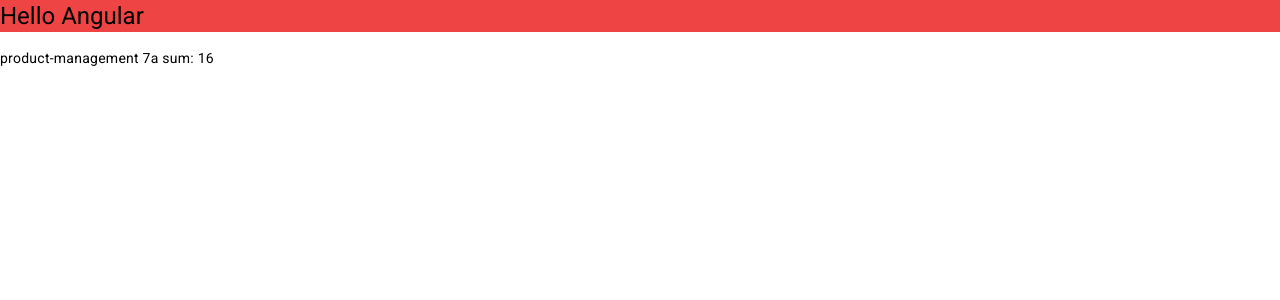
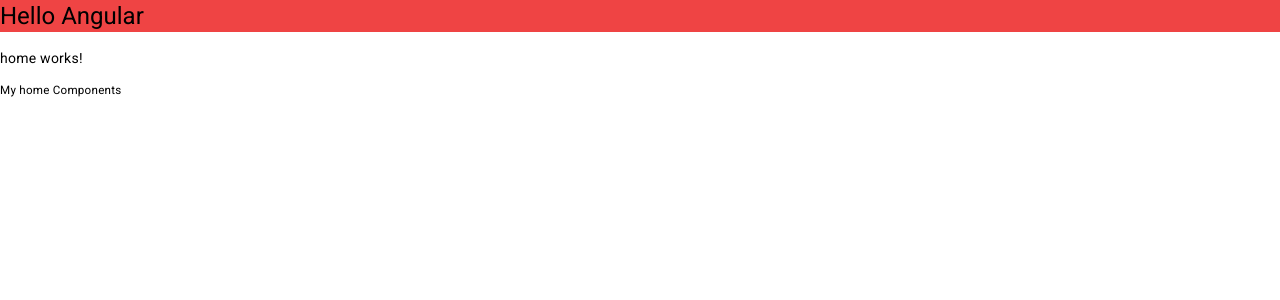
Before and after one commit to hellohridoy/Angular-17-tutorial-for-beginners, an Angular app: page / in a window 1280 px wide. Shown: the top 300 px of the page. Built offline with nearby package versions, Linux system fonts and the light colour scheme.

Commit message:
how to use one componets to another components

```diff
--- a/src/app/app.component.html
+++ b/src/app/app.component.html
@@ -1,4 +1,2 @@
 <h1 class="bg-red-500">Hello Angular</h1>
-{{ title }}
-{{ 3 + 4 + "a" }}
-<span>sum: </span><span>{{ a + b }}</span>
+<app-home></app-home>
--- a/src/app/app.component.ts
+++ b/src/app/app.component.ts
@@ -1,11 +1,12 @@
 import { Component } from '@angular/core';
 import { RouterOutlet } from '@angular/router';
 import { MatButtonModule } from '@angular/material/button';
+import { HomeComponent } from './components/home/home.component';
 
 @Component({
   selector: 'app-root',
   standalone: true,
-  imports: [RouterOutlet, MatButtonModule],
+  imports: [RouterOutlet, MatButtonModule, HomeComponent],
   templateUrl: './app.component.html',
   styleUrl: './app.component.scss',
 })
--- /dev/null
+++ b/src/app/components/home/home.component.html
@@ -0,0 +1,2 @@
+<p>home works!</p>
+<h5>My home Components</h5>
```
Also changed, not shown: src/app/components/home/home.component.ts (added, +12 -0 lines), src/app/components/home/home.component.scss (added).
